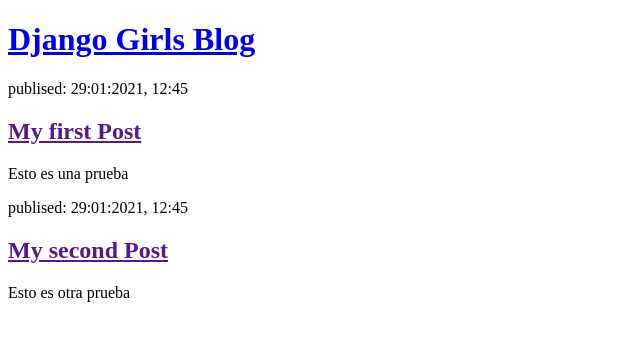
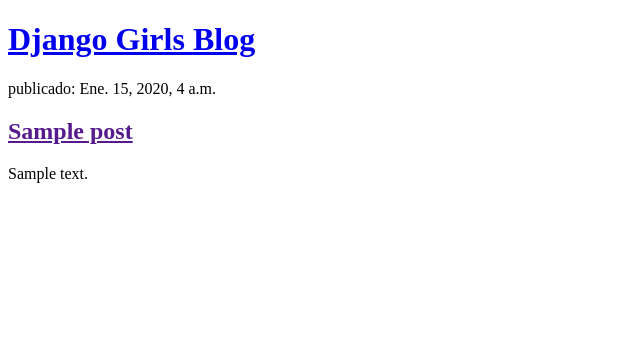
Before and after one commit to navi-tester/my-first-blog, a Django app: page / in a window 1280 px wide. Shown: the top 341 px of the page, without its empty margins (0-640 px from the left). Run offline with Django 3.2, Linux system fonts and the light colour scheme; tables that the repository leaves empty hold one stand-in row (values such as "Sample post").

Commit message:
Tmeplates modificados para mostrar post desde bases de datos

```diff
--- a/blog/templates/blog/post_list.html
+++ b/blog/templates/blog/post_list.html
@@ -10,15 +10,12 @@
     <div>
         <h1><a href="/">Django Girls Blog</a></h1>
     </div>
-    <div>
-        <p>publised: 29:01:2021, 12:45</p>
-        <h2><a href="">My first Post</a></h2>
-        <p>Esto es una prueba</p>
-    </div>
-    <div>
-        <p>publised: 29:01:2021, 12:45</p>
-        <h2><a href="">My second Post</a></h2>
-        <p>Esto es otra prueba</p>
-    </div>
+    {% for post in posts %}
+        <div>
+            <p>publicado: {{post.published_date}}</p>
+            <h2><a href="">{{post.title}}</a></h2>
+            <p>{{post.text|linebreaksbr}}</p>
+        </div>
+    {% endfor %}
 </body>
 </html>
--- a/blog/views.py
+++ b/blog/views.py
@@ -1,6 +1,9 @@
 from django.shortcuts import render
+from .models import Post
+from django.utils import timezone
 
 # Create your views here.
 
 def post_list(request):
-    return render(request,'blog/post_list.html')
+    posts=Post.objects.filter(published_date__lte=timezone.now()).order_by('published_date')
+    return render(request,'blog/post_list.html',{'posts':posts})
```
